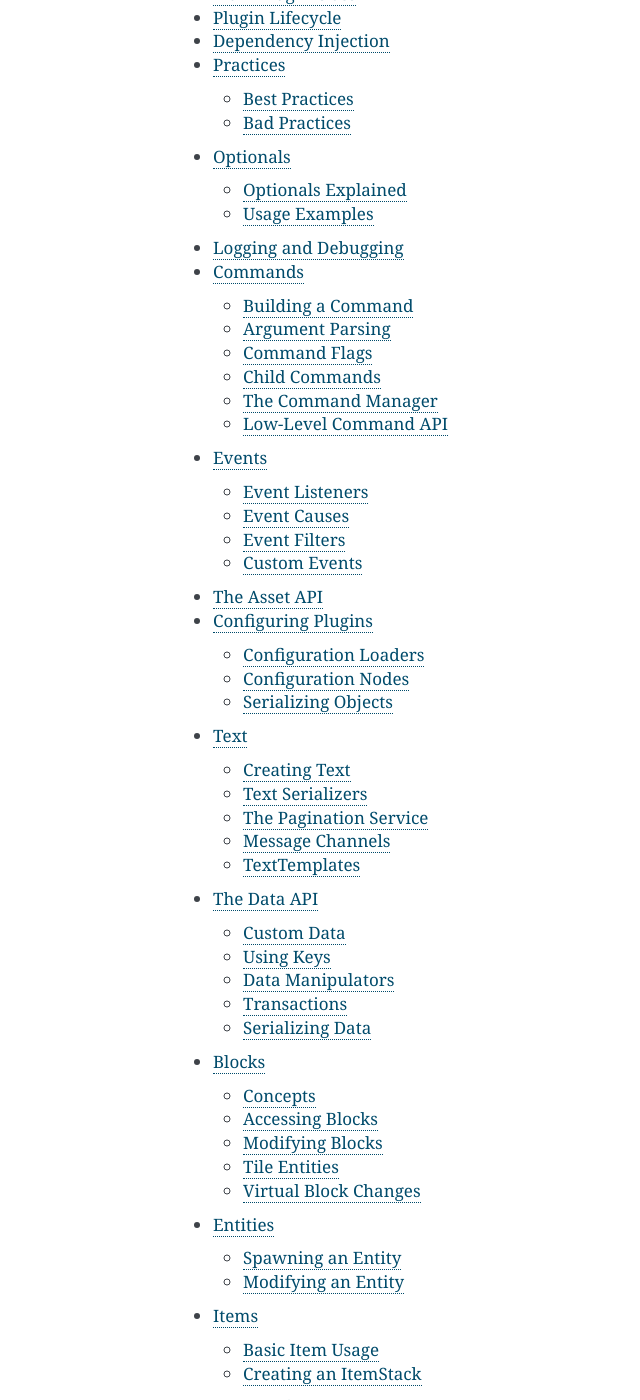
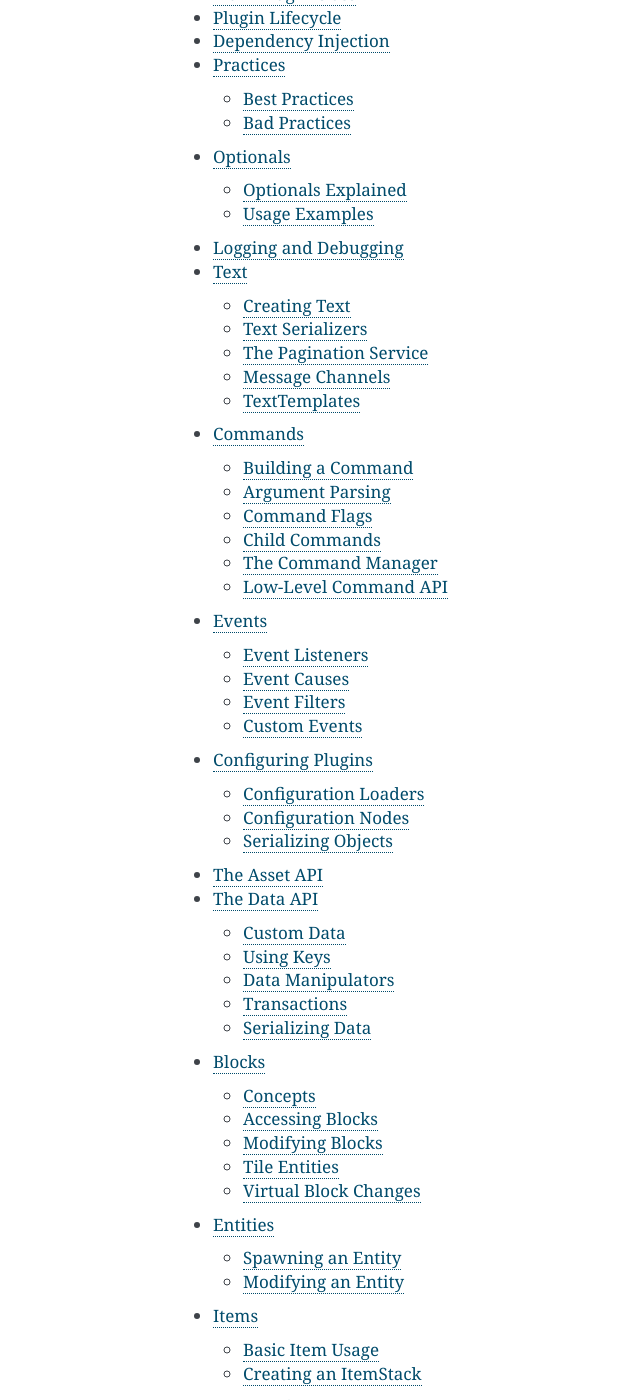
Before and after one commit to SpongePowered/SpongeDocs, a Sphinx documentation site: the page built from source/plugin/index.rst, in a window 1280 px wide and 1400 px high, scrolled down 913 px. Shown: the whole window, without its empty margins (237-877 px from the left). Built offline with Sphinx 7.4.7, drawn with Linux system fonts in a browser that asks for light colours; pages that are not in the unit, such as notebooks, are missing from menus; some of the changed text lies outside the part shown.

```diff
--- a/source/plugin/index.rst
+++ b/source/plugin/index.rst
@@ -35,11 +35,11 @@ Contents
     practices/index
     optional/index
     logging
+    text/index
     commands/index
     event/index
+    configuration/index
     assets
-    configuration/index
-    text/index
     data/index
     blocks/index
     entities/index
@@ -57,9 +57,9 @@ Contents
     manager
     game-profile-manager
     offline-userplayer-data
-    debugging
     tab-lists
     plugin-meta
     ray-tracing
+    debugging
     tutorials
     internals/index
```
